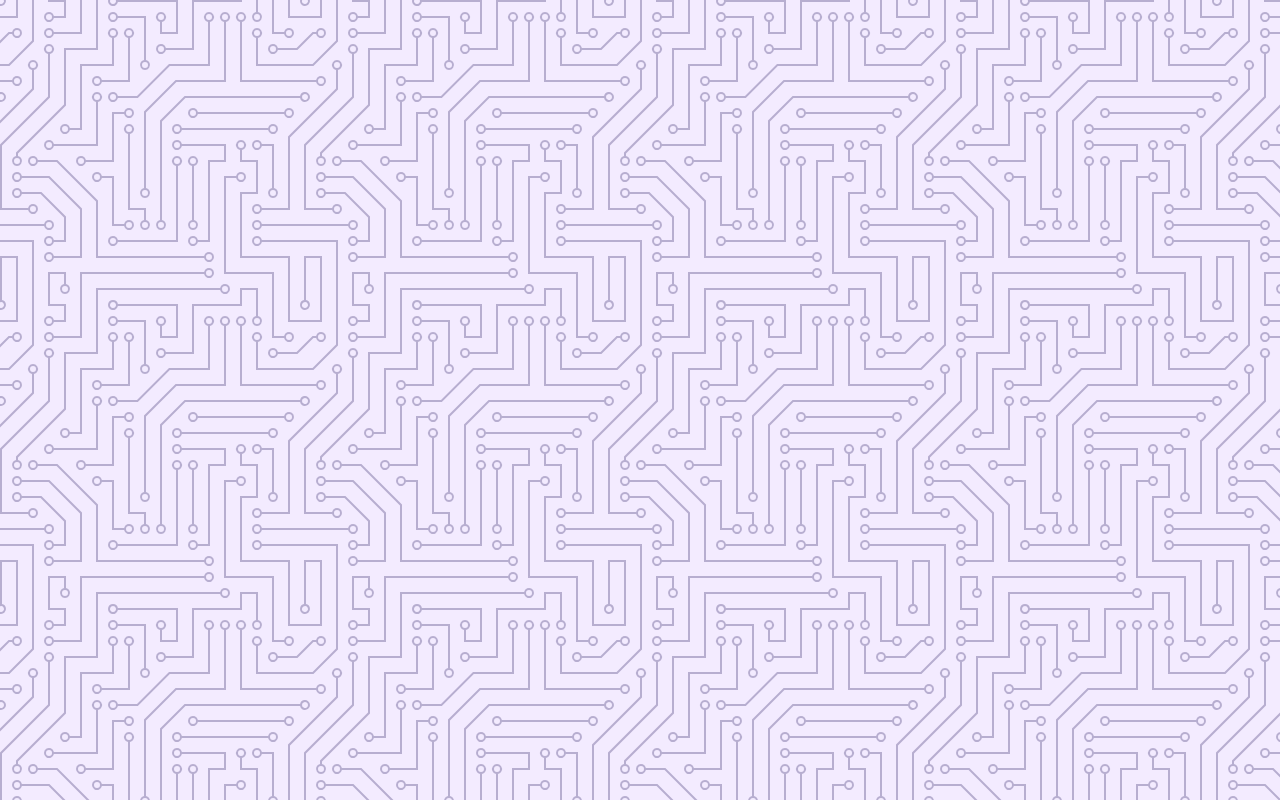
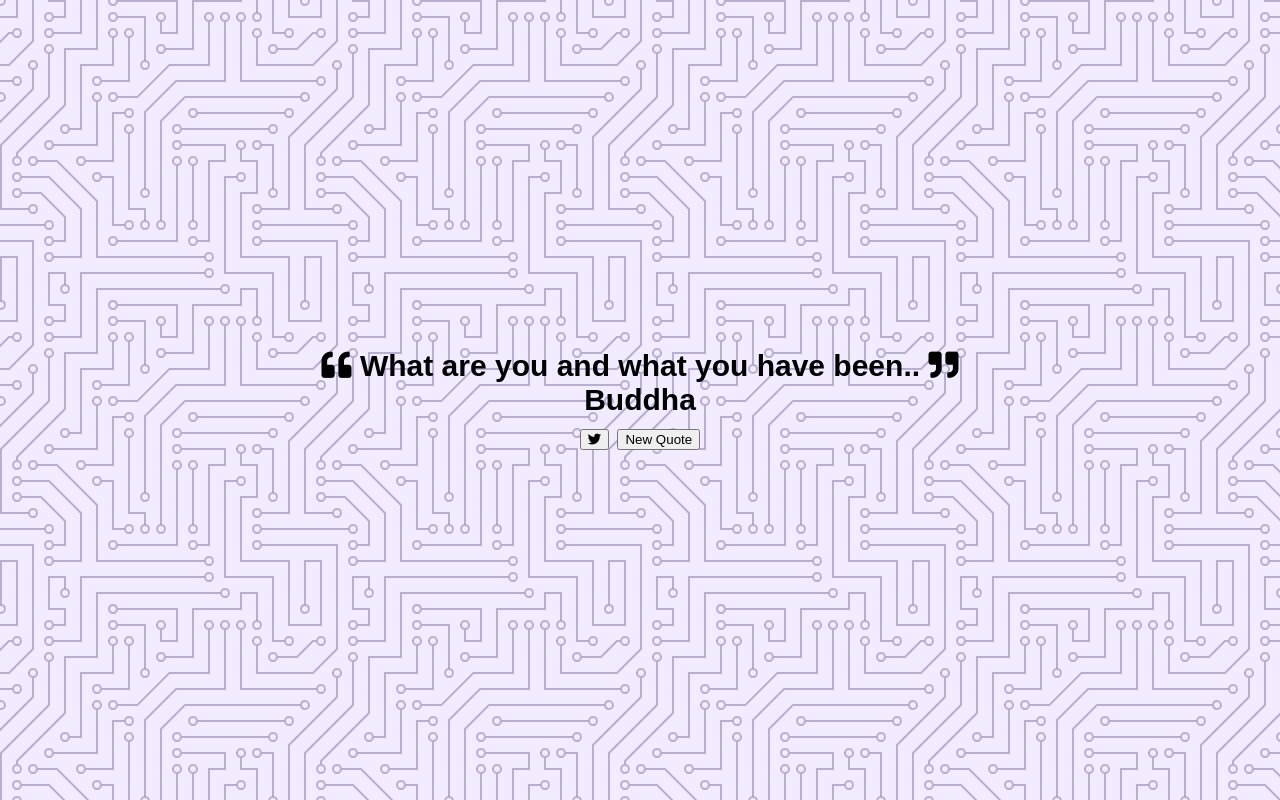
Before and after one commit to andriya95/quote-generator, a plain HTML site: page index.html in a window 1280 px wide. Drawn offline with Linux system fonts and the light colour scheme.

Commit message:
first steps

```diff
--- a/index.html
+++ b/index.html
@@ -9,6 +9,25 @@
     <link rel="stylesheet" href="style.css">
 </head>
 <body>
+    <div class="quote-container" id="quote-container">
+        <!-- Quote -->
+        <div class="quote-text">
+            <i class="fas fa-quote-left"></i>
+            <span id="quote">What are you and what you have been..</span>
+            <i class="fas fa-quote-right"></i>
+        </div>
+        <!-- Author -->
+        <div class="quote-author">
+            <span id="author">Buddha</span>
+        </div>
+        <!-- Buttons -->
+        <div class="buttin-container">
+            <button class="twitter-button" id="twitter" title="Tweet This!!">
+                <i class="fab fa-twitter"></i>
+            </button>
+            <button id="new-quote">New Quote</button>
+        </div>
+    </div>
     <!-- Script -->
     <script src="script.js"></script>
 </body>
--- a/style.css
+++ b/style.css
@@ -12,6 +12,7 @@
   color: #000;
   font-family: Montserrat, sans-serif;
   font-weight: 700;
+  font-size: 30px;
   text-align: center;
   display: flex;
   align-items: center;
```
